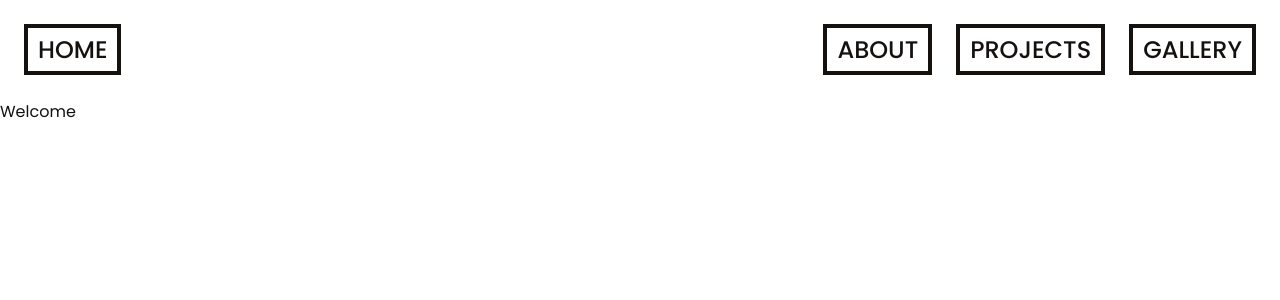
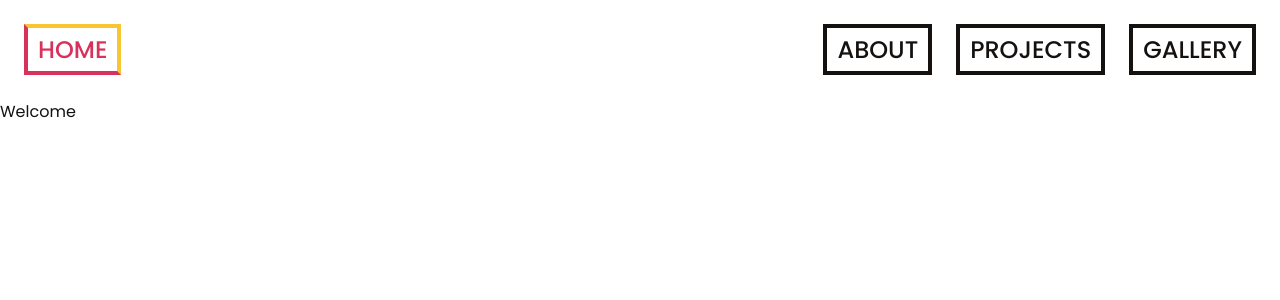
Before and after one commit to helencho/website_v3, a Next.js app: page / in a window 1280 px wide. Shown: the top 300 px of the page. Built offline with nearby package versions, Linux system fonts and the light colour scheme.

Commit message:
add active states on the nav and update hover/focus states

```diff
--- a/components/nav.jsx
+++ b/components/nav.jsx
@@ -1,10 +1,15 @@
 import classNames from 'classnames';
 
 import Link from 'next/link';
+import { useRouter } from 'next/router';
 
 import styles from './nav.module.scss';
 
 const ITEMS = [
+  {
+    href: '/',
+    text: 'Home',
+  },
   {
     href: '/about',
     text: 'About',
@@ -20,19 +25,25 @@ const ITEMS = [
 ];
 
 const Nav = () => {
+  // TODO: When using mouseclick, do not apply focus colors
+
+  const router = useRouter();
+
   return (
     <nav className={styles.nav}>
-      <Link href="/">
-        <a className={classNames(styles.link, styles.link_home)}>Home</a>
-      </Link>
       <ul className={styles.list}>
-        {ITEMS.map((item) => (
-          <li className={styles.item} key={item.text}>
-            <Link href={item.href}>
-              <a className={styles.link}>{item.text}</a>
-            </Link>
-          </li>
-        ))}
+        {ITEMS.map((item) => {
+          const linkClasses = classNames(styles.link, {
+            [styles.link_active]: router.asPath === item.href,
+          });
+          return (
+            <li className={styles.item} key={item.text}>
+              <Link href={item.href}>
+                <a className={linkClasses}>{item.text}</a>
+              </Link>
+            </li>
+          );
+        })}
       </ul>
     </nav>
   );
--- a/components/nav.module.scss
+++ b/components/nav.module.scss
@@ -1,40 +1,47 @@
 @import 'styles/variables.module.scss';
 
 .nav {
-  display: flex;
-  align-items: center;
-  justify-content: space-between;
   padding: 24px;
   max-width: 1440px;
 }
 
 .list {
-  list-style: none;
-  padding: 0;
   display: flex;
   justify-content: flex-end;
+  list-style: none;
   margin: 0;
+  padding: 0;
+  position: relative;
 }
 
 .item {
   margin-right: 24px;
+
+  &:first-child {
+    left: 0;
+    margin-right: 0;
+    position: absolute;
+  }
+
   &:last-child {
     margin-right: 0;
   }
 }
 
 .link {
+  border: 4px solid;
+  display: block;
+  font-size: 24px;
+  font-weight: 500;
+  outline: none;
+  padding: 4px 10px;
   text-transform: uppercase;
-  font-weight: 500;
-  display: block;
-  outline: none;
-  font-size: 24px;
-  border: 4px solid;
-  padding: 4px 10px;
-  transition: border-color 0.2s linear;
+  transition: border-left-color 0.15s linear, border-top-color 0.15s linear 0.1s,
+    border-right-color 0.15s linear 0.2s, border-bottom-color 0.15s linear 0.3s;
 }
 
-.link_home {
+.link_home,
+.link {
   &:hover,
   &:focus {
     border-top-color: $color-tertiary;
@@ -44,31 +51,10 @@
   }
 }
 
-.item:nth-of-type(1) {
-  &:hover,
-  &:focus-within {
-    .link {
-      border-top-color: $color-tertiary;
-      border-left-color: $color-secondary;
-    }
-  }
+.link_active {
+  color: $color-secondary;
+  border-top-color: $color-tertiary;
+  border-right-color: $color-tertiary;
+  border-bottom-color: $color-secondary;
+  border-left-color: $color-secondary;
 }
-
-.item:nth-of-type(2) {
-  &:hover,
-  &:focus-within {
-    .link {
-      border-bottom-color: $color-secondary;
-    }
-  }
-}
-
-.item:nth-of-type(3) {
-  &:hover,
-  &:focus-within {
-    .link {
-      border-right-color: $color-tertiary;
-      border-bottom-color: $color-secondary;
-    }
-  }
-}
```
